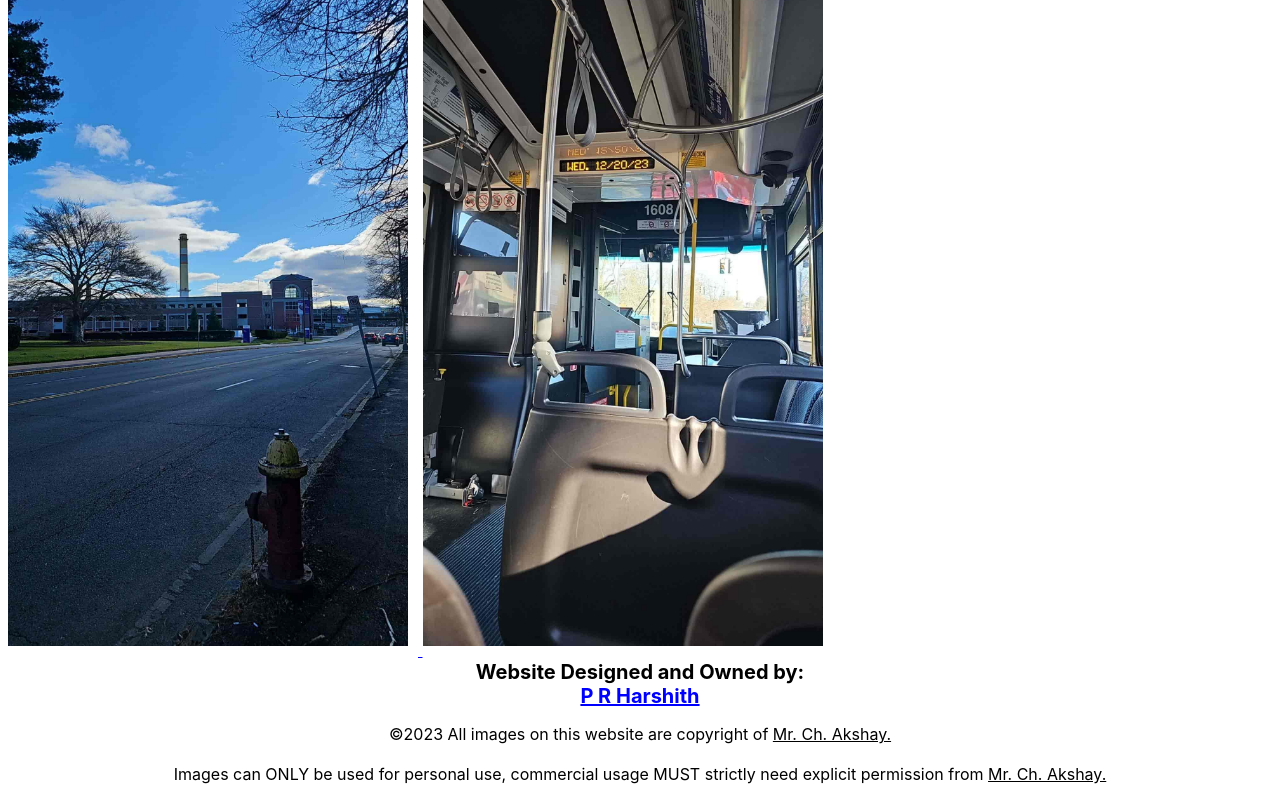
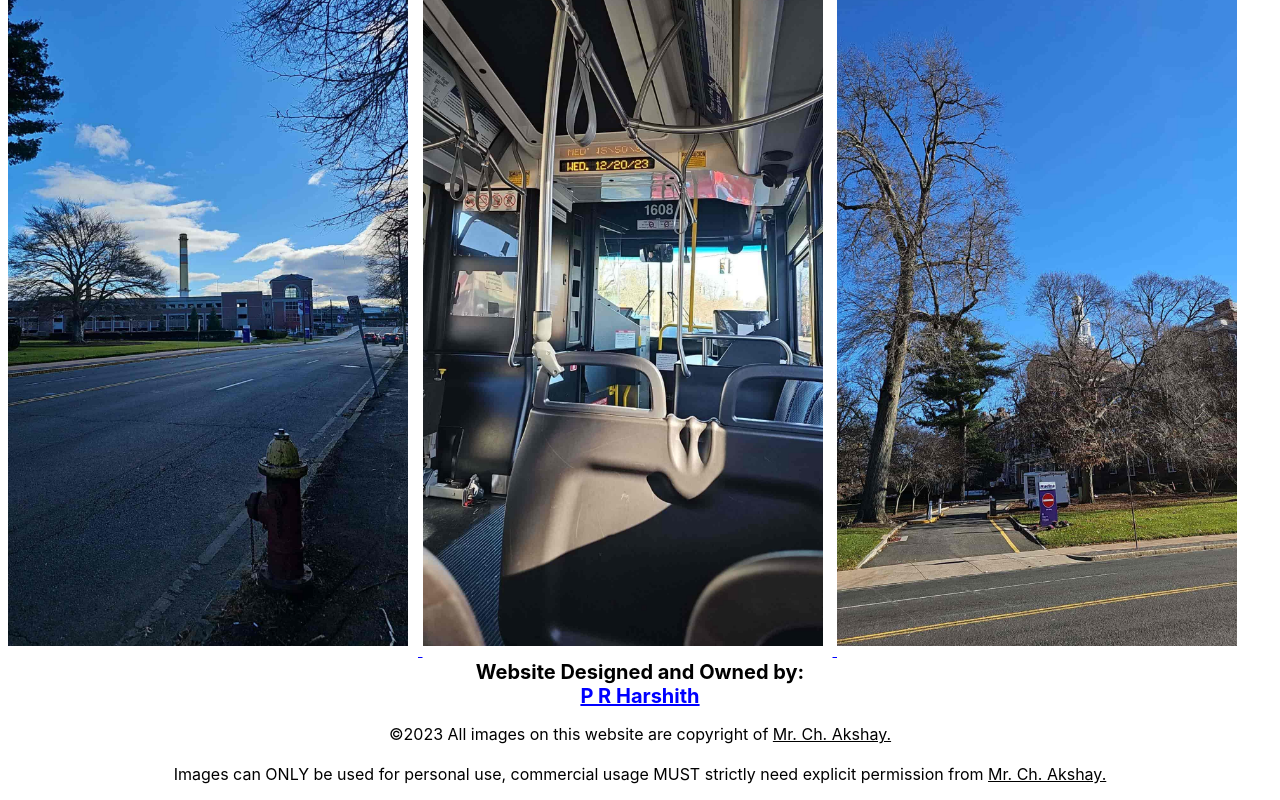
Before and after one commit to prharshith/prhcdn, a plain HTML site: page akshay/index.html in a window 1280 px wide. Shown: the part 3509-4309 px from the top of the page. Drawn offline with Linux system fonts and the light colour scheme.

Commit message:
added new image

```diff
--- a/akshay/index.html
+++ b/akshay/index.html
@@ -160,12 +160,19 @@ img {
 <img src="https://cdn.jsdelivr.net/gh/prharshith/prhcdn@main/akshay/15-min.jpg" class="responsive">
 </a>
 
+
 <a href="16.jpg" download="akshay-pic-16">
 <img src="https://cdn.jsdelivr.net/gh/prharshith/prhcdn@main/akshay/16-min.jpg" class="responsive">
 </a>
 
+
 <a href="17.jpg" download="akshay-pic-17">
 <img src="https://cdn.jsdelivr.net/gh/prharshith/prhcdn@main/akshay/17-min.jpg" class="responsive">
+</a>
+
+
+<a href="18.jpg" download="akshay-pic-18">
+<img src="https://cdn.jsdelivr.net/gh/prharshith/prhcdn@main/akshay/18-min.jpg" class="responsive">
 </a>
 
 <footer>
```
Also changed, not shown: akshay/18-min.jpg (added), akshay/18.jpg (added).
